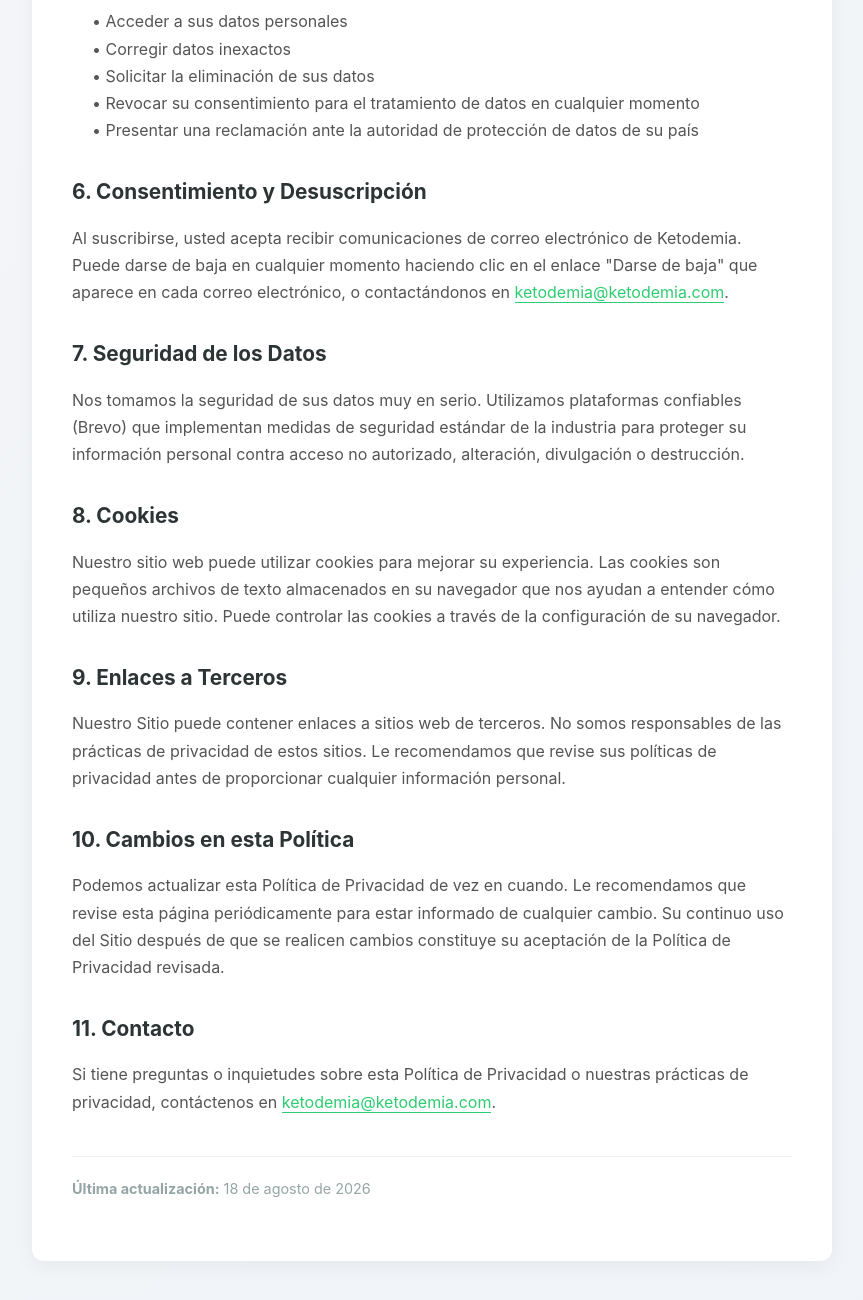
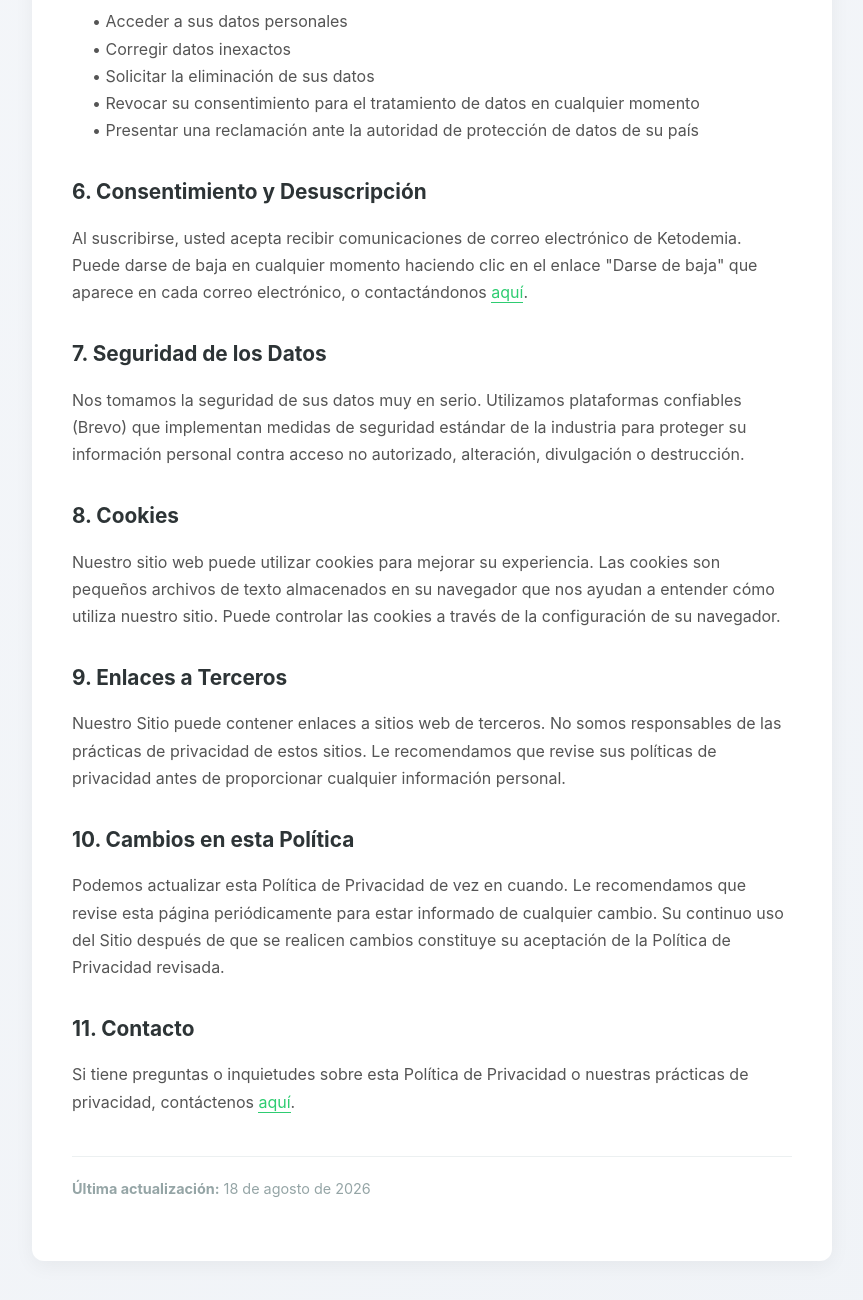
Before and after one commit to tehcnirt/ketodemia, a plain HTML site: page privacy.html in a window 1280 px wide. Shown: the part 1130-2430 px from the top of the page, without its empty margins (208-1071 px from the left). Drawn offline with Linux system fonts and the light colour scheme.

Commit message:
Remove email display from privacy and terms pages, update contact links

```diff
--- a/assets/email-protect.js
+++ b/assets/email-protect.js
@@ -8,9 +8,6 @@
         document.querySelectorAll('.email-link').forEach(function (el) {
             var email = decode(el, 'data-u') + '@' + decode(el, 'data-d');
             el.setAttribute('href', 'mailto:' + email);
-            if (el.hasAttribute('data-show-email')) {
-                el.textContent = email;
-            }
         });
     });
 })();
--- a/privacy.html
+++ b/privacy.html
@@ -126,7 +126,7 @@
         • Presentar una reclamación ante la autoridad de protección de datos de su país</p>
 
         <h2>6. Consentimiento y Desuscripción</h2>
-        <p>Al suscribirse, usted acepta recibir comunicaciones de correo electrónico de Ketodemia. Puede darse de baja en cualquier momento haciendo clic en el enlace "Darse de baja" que aparece en cada correo electrónico, o contactándonos en <a href="#" class="email-link" data-u="a2V0b2RlbWlh" data-d="a2V0b2RlbWlhLmNvbQ==" data-show-email>ketodemia [at] ketodemia.com</a>.</p>
+        <p>Al suscribirse, usted acepta recibir comunicaciones de correo electrónico de Ketodemia. Puede darse de baja en cualquier momento haciendo clic en el enlace "Darse de baja" que aparece en cada correo electrónico, o contactándonos <a href="#" class="email-link" data-u="a2V0b2RlbWlh" data-d="a2V0b2RlbWlhLmNvbQ==">aquí</a>.</p>
 
         <h2>7. Seguridad de los Datos</h2>
         <p>Nos tomamos la seguridad de sus datos muy en serio. Utilizamos plataformas confiables (Brevo) que implementan medidas de seguridad estándar de la industria para proteger su información personal contra acceso no autorizado, alteración, divulgación o destrucción.</p>
@@ -141,7 +141,7 @@
         <p>Podemos actualizar esta Política de Privacidad de vez en cuando. Le recomendamos que revise esta página periódicamente para estar informado de cualquier cambio. Su continuo uso del Sitio después de que se realicen cambios constituye su aceptación de la Política de Privacidad revisada.</p>
 
         <h2>11. Contacto</h2>
-        <p>Si tiene preguntas o inquietudes sobre esta Política de Privacidad o nuestras prácticas de privacidad, contáctenos en <a href="#" class="email-link" data-u="a2V0b2RlbWlh" data-d="a2V0b2RlbWlhLmNvbQ==" data-show-email>ketodemia [at] ketodemia.com</a>.</p>
+        <p>Si tiene preguntas o inquietudes sobre esta Política de Privacidad o nuestras prácticas de privacidad, contáctenos <a href="#" class="email-link" data-u="a2V0b2RlbWlh" data-d="a2V0b2RlbWlhLmNvbQ==">aquí</a>.</p>
 
         <div class="last-updated">
             <strong>Última actualización:</strong> 18 de agosto de 2026
```
Also changed, not shown: terms.html (+1 -1 lines).
